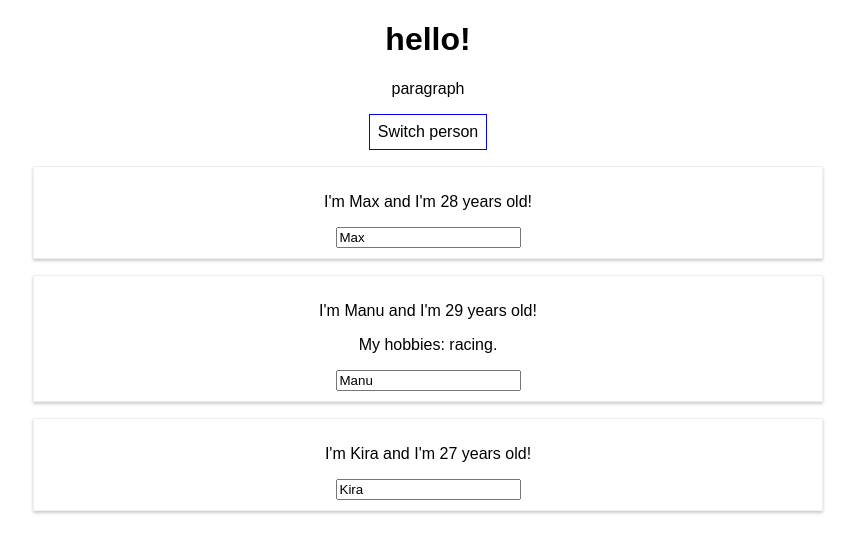
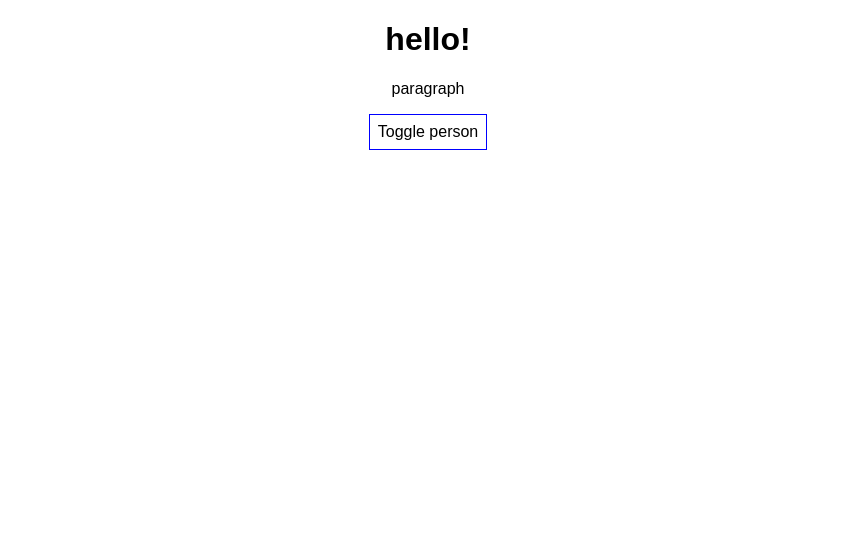
Before and after one commit to wyang36/React-Intro, a React (Create React App) app: page / in a window 1280 px wide. Shown: the top 552 px of the page, without its empty margins (212-1067 px from the left). Built offline with nearby package versions, Linux system fonts and the light colour scheme.

Commit message:
course update
conditional rendering

```diff
--- a/src/App.js
+++ b/src/App.js
@@ -9,7 +9,8 @@
             { name: 'Manu', age: 29 },
             { name: 'Kira', age: 27 }
 
-        ]
+        ],
+        showPersons: false
     }
     //methods:
     switchNameHandler = (newName) => {
@@ -34,6 +35,10 @@
         })
     }
 
+    togglePersonsHandler = () => {
+        this.setState({ showPersons: !this.state.showPersons });
+    }
+
     render() {
         const style = {
             backgroundColor: 'white',
@@ -42,20 +47,31 @@
             padding: '8px',
             cursor: 'pointer'
         }
+
+        let persons = null;
+
+        if (this.state.showPersons) {
+            persons = (
+                <div>
+                    <Person
+                        name={this.state.persons[0].name} age={this.state.persons[0].age} />
+                    <Person
+                        name={this.state.persons[1].name}
+                        age={this.state.persons[1].age}
+                        click={this.switchNameHandler.bind(this, 'BBBBB')}
+                        change={this.nameChangedHandler} > My hobbies: racing.</Person>
+                    <Person
+                        name={this.state.persons[2].name} age={this.state.persons[2].age} />
+                </div>
+            );
+        }
+
         return (
             <div className="App">
                 <h1>hello!</h1>
                 <p>paragraph</p>
-                <button style={style} onClick={() => this.switchNameHandler('AAAAA!!')}>Switch person</button>
-                <Person
-                    name={this.state.persons[0].name} age={this.state.persons[0].age} />
-                <Person
-                    name={this.state.persons[1].name}
-                    age={this.state.persons[1].age}
-                    click={this.switchNameHandler.bind(this, 'BBBBB')}
-                    change={this.nameChangedHandler} > My hobbies: racing.</Person>
-                <Person
-                    name={this.state.persons[2].name} age={this.state.persons[2].age} />
+                <button style={style} onClick={this.togglePersonsHandler}>Toggle person</button>
+                {persons}
             </div>
         );
         //return React.createElement('div', { className: 'App' }, React.createElement('h1', null, 'hi?'));
```
